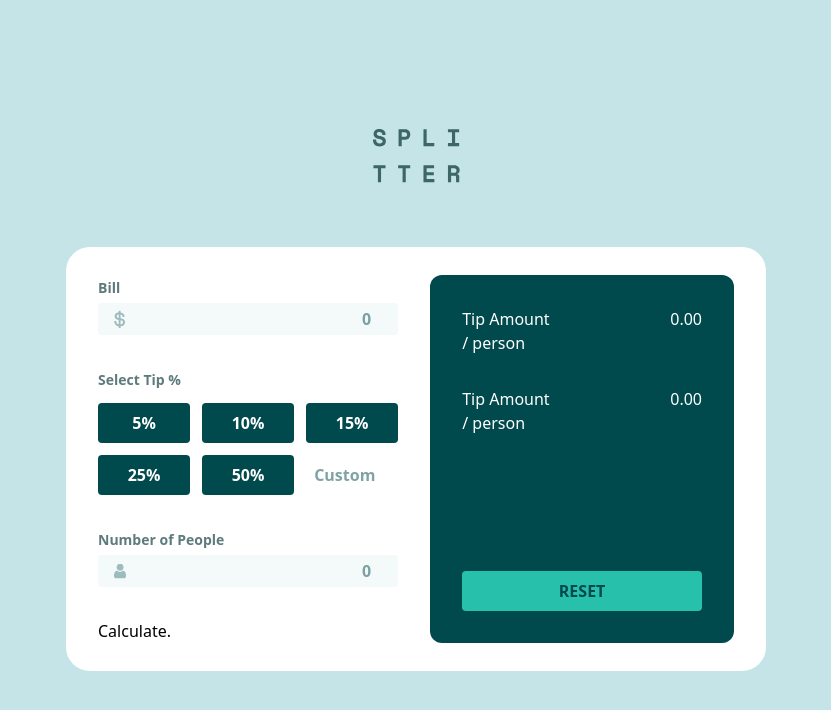
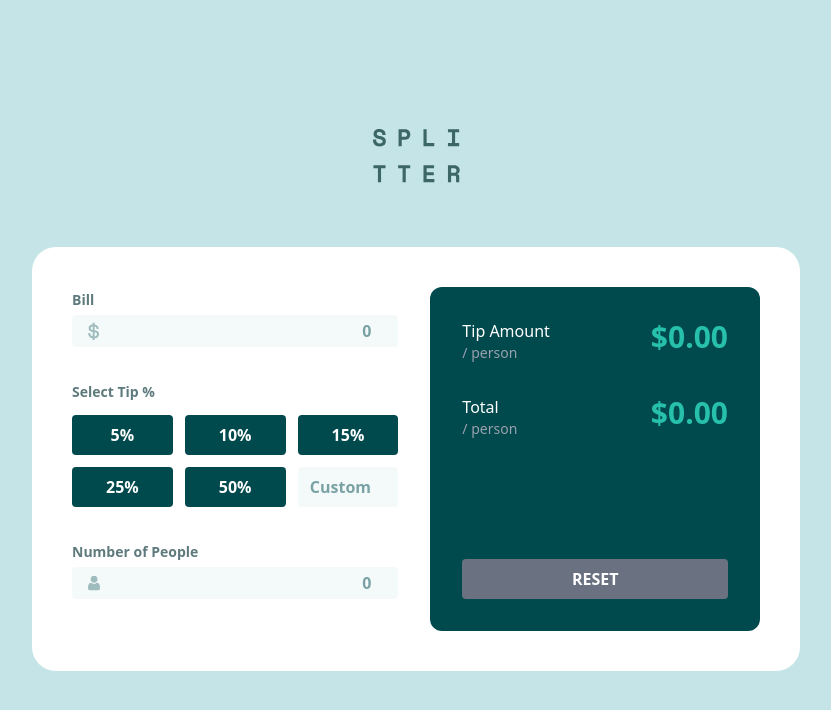
Before and after one commit to Skyz03/Tip-Calculator-Animation, a React (Vite) app: page / in a window 1280 px wide. Shown: the top 710 px of the page, without its empty margins (224-1055 px from the left). Built offline with nearby package versions, Linux system fonts and the light colour scheme.

Commit message:
fix: added function & stuff

```diff
--- a/index.html
+++ b/index.html
@@ -1,13 +1,16 @@
 <!doctype html>
 <html lang="en">
+
 <head>
   <meta charset="UTF-8" />
   <link rel="icon" type="image/svg+xml" href="/vite.svg" />
   <meta name="viewport" content="width=device-width, initial-scale=1.0" />
-    <title>tip-calculator-app</title>
+  <title>Tip Calculator Application -> Vite </title>
 </head>
+
 <body>
   <div id="root"></div>
   <script type="module" src="/src/main.jsx"></script>
 </body>
+
 </html>
--- a/src/components/TipCalculator.jsx
+++ b/src/components/TipCalculator.jsx
@@ -1,123 +1,168 @@
-import { useState } from "react";
+import { useState, useMemo } from "react";
 import { useForm } from "react-hook-form";
-import dollarIcon from "../assets/images/icon-dollar.svg"
-import iconPerson from "../assets/images/icon-person.svg"
+import dollarIcon from "../assets/images/icon-dollar.svg";
+import personIcon from "../assets/images/icon-person.svg";
 
 export default function TipCalculator() {
-
+  const tipOptions = [5, 10, 15, 25, 50];
   const [selectedTip, setSelectedTip] = useState(null);
 
   const {
     register,
-    handleSubmit,
-    formState: { errors }
-  } = useForm();
-  // when user submit data
-  const onSubmit = (data) => {
-    const tip = selectedTip !== null ? selectedTip : Number(data.customTip) || 0;
-    console.log("Bill:", data.bill);
-    console.log("Custom Tip:", tip);
-    console.log("People:", data.people);
-    console.log("Selected Tip:", selectedTip);
+    watch,
+    reset,
+    formState: { errors },
+  } = useForm({
+    defaultValues: {
+      bill: "",
+      customTip: "",
+      people: "",
+    },
+  });
+
+  // Watch form values in real-time
+  const bill = Number(watch("bill")) || 0;
+  const people = Number(watch("people")) || 0;
+  const customTip = Number(watch("customTip")) || 0;
+
+  // Determine actual tip percentage
+  const tipPercent = selectedTip ?? customTip ?? 0;
+
+  // Compute derived values using useMemo
+  const { tipAmountPerPerson, totalPerPerson } = useMemo(() => {
+    if (!bill || !people) return { tipAmountPerPerson: 0, totalPerPerson: 0 };
+    const tipTotal = (bill * tipPercent) / 100;
+    const tipPerPerson = tipTotal / people;
+    const totalPerPerson = (bill + tipTotal) / people;
+    return { tipAmountPerPerson: tipPerPerson, totalPerPerson };
+  }, [bill, people, tipPercent]);
+
+  // Reset handler
+  const handleReset = () => {
+    reset();
+    setSelectedTip(null);
   };
-  const tipOptions = [5, 10, 15, 25, 50];
 
   return (
-    <div className="flex flex-col md:flex-row gap-8 w-full max-w-[500px] sm:max-w-[600px] md:max-w-[700px]  bg-white text-black rounded-3xl p-7 pl-8 pr-8 ">
+    <div className='flex flex-col md:flex-row gap-8 w-full max-w-3xl bg-white text-black rounded-3xl p-7 md:p-10'>
+      {/* Left Panel: Inputs */}
+      <div className='w-full md:w-1/2'>
+        {/* Bill */}
+        <InputField
+          label='Bill'
+          icon={dollarIcon}
+          error={errors.bill}
+          register={register("bill", { required: true, min: 1 })}
+        />
 
-      <form onSubmit={handleSubmit(onSubmit)} className="w-full md:w-1/2">
-        {/* Bill seciton*/}
-        <div className="min-w-full mb-8">
-          <label className="text-sm text-[hsl(186,14%,43%)] font-semibold">Bill</label>
-          <div className="relative mt-1">
-            <img src={dollarIcon} alt="doller_Icon"
-              className="absolute left-4 top-1/2 -translate-y-1/2 w-3"
+        {/* Select Tip */}
+        <div className='mb-8'>
+          <label className='text-sm text-[hsl(186,14%,43%)] font-semibold'>
+            Select Tip %
+          </label>
+          <div className='grid grid-cols-3 gap-3 my-3'>
+            {tipOptions.map((tip) => (
+              <TipButton
+                key={tip}
+                tip={tip}
+                selectedTip={selectedTip}
+                onSelect={() => setSelectedTip(tip)}
+              />
+            ))}
+            <input
+              type='number'
+              {...register("customTip")}
+              placeholder='Custom'
+              onFocus={() => setSelectedTip(null)}
+              className='p-2 rounded font-bold text-[hsl(183,100%,15%)] text-center bg-[hsl(189,41%,97%)] outline-none focus:ring-1 focus:ring-[hsl(172,67%,45%)]'
             />
-            <input
-              type="number"
-              className="w-full bg-[hsl(189,41%,97%)] p-1 pl-10 pr-3 text-right text-[hsl(183,100%,15%)] rounded-sm font-bold outline-none focus:ring-1 focus:ring-[hsl(172,67%,45%)]"
-              placeholder="0"
-              {...register("bill", { required: true, min: 1 })}
-            />
-          </div>
-
-          {errors.bill && <span className="text-red-500 text-xs">Enter valid bill</span>}
-        </div>
-
-        {/* Tip Select Buttons section */}
-        <div className="mb-8">
-          <label className="text-sm text-[hsl(186,14%,43%)] font-semibold">Select Tip %</label>
-          <div className="grid grid-cols-3 gap-3 my-3">
-            {tipOptions.map((tip) => (
-              <button
-                key={tip}
-                type="button"
-                className={`p-2 rounded cursor-pointer font-bold ${selectedTip === tip
-                  ? "bg-[hsl(172,67%,45%)] text-[hsl(183,100%,15%)]"
-                  : "bg-[hsl(183,100%,15%)] text-white hover:bg-[rgb(38_192_171_/50%)] hover:text-[rgb(0,73,77)]"
-                  }`}
-                onClick={() => {
-                  setSelectedTip(tip);
-                }}
-              >
-                {tip}%
-              </button>
-            ))}
-            {/* Custom Tip */}
-            <input
-              type="number"
-              {...register("customTip")}
-              placeholder="Custom"
-              className="p-2 rounded font-bold text-[hsl(183,100%,15%)]  text-center appearance-none outline-none focus:ring-1 focus:ring-[hsl(172,67%,45%)]"
-              onFocus={() => setSelectedTip(null)}
-            />
-
-
           </div>
         </div>
 
-        {/* Number of People section */}
-        <div className="mb-8">
-          <label className="text-sm text-[hsl(186,14%,43%)] font-semibold">Number of People</label>
-          <div className="relative mt-1">
-            <img src={iconPerson} alt="personIcon"
-              className="absolute left-4 top-1/2 -translate-y-1/2 w-3" />
-            <input
-              type="number"
-              className="w-full bg-[hsl(189,41%,97%)] p-1 pl-10 pr-3 text-right text-[hsl(183,100%,15%)] rounded-sm font-bold outline-none focus:ring-1 focus:ring-[hsl(172,67%,45%)]"
-              placeholder="0"
-              {...register("people", { required: true, min: 1 })}
-            />
-            {/*  */}
-          </div>
-          {errors.people && <span className="text-red-500 text-xs">Enter number of people</span>}
+        {/* Number of People */}
+        <InputField
+          label='Number of People'
+          icon={personIcon}
+          error={errors.people}
+          register={register("people", { required: true, min: 1 })}
+        />
+      </div>
+
+      {/* Right Panel: Results */}
+      <div className='flex flex-col justify-between w-full md:w-1/2 bg-[hsl(183,100%,15%)] text-white p-8 rounded-xl'>
+        <div>
+          <ResultRow label='Tip Amount' value={tipAmountPerPerson} />
+          <ResultRow label='Total' value={totalPerPerson} />
         </div>
-        <button type="submit">Calculate. </button>
-      </form>
-      {/* result of tip calculator */}
-      <div className="flex flex-col justify-between w-full md:w-1/2 bg-[hsl(183,100%,15%)] text-white p-8 rounded-xl">
-        <div>
-
-          <div className="flex justify-between mb-8 ">
-            <div>
-              <p>Tip Amount</p>
-              <p>/ person</p>
-            </div>
-            <div>0.00</div>
-            {/*  */}
-          </div>
-          <div className="flex justify-between mb-8 ">
-            <div>
-              <p>Tip Amount</p>
-              <p>/ person</p>
-            </div>
-            <div>0.00</div>
-          </div>
-
-
-        </div>
-        <button className="bg-[hsl(172,67%,45%)] text-[hsl(183,100%,15%)] font-bold rounded cursor-pointer p-2">RESET</button>
+        <button
+          onClick={handleReset}
+          disabled={!bill && !people && !selectedTip && !customTip}
+          className={`font-bold rounded p-2 mt-6 ${
+            bill || people
+              ? "bg-[hsl(172,67%,45%)] text-[hsl(183,100%,15%)] hover:opacity-80"
+              : "bg-gray-500 cursor-not-allowed"
+          }`}
+        >
+          RESET
+        </button>
       </div>
     </div>
   );
 }
+
+/* ---------- Reusable Components ---------- */
+
+function InputField({ label, icon, register, error }) {
+  return (
+    <div className='mb-8'>
+      <label className='text-sm text-[hsl(186,14%,43%)] font-semibold'>
+        {label}
+      </label>
+      <div className='relative mt-1'>
+        <img
+          src={icon}
+          alt=''
+          className='absolute left-4 top-1/2 -translate-y-1/2 w-3'
+        />
+        <input
+          type='number'
+          placeholder='0'
+          {...register}
+          className='w-full bg-[hsl(189,41%,97%)] p-1 pl-10 pr-3 text-right text-[hsl(183,100%,15%)] rounded-sm font-bold outline-none focus:ring-1 focus:ring-[hsl(172,67%,45%)]'
+        />
+      </div>
+      {error && <span className='text-red-500 text-xs'>Required field</span>}
+    </div>
+  );
+}
+
+function TipButton({ tip, selectedTip, onSelect }) {
+  const isActive = selectedTip === tip;
+  return (
+    <button
+      type='button'
+      onClick={onSelect}
+      className={`p-2 rounded font-bold transition ${
+        isActive
+          ? "bg-[hsl(172,67%,45%)] text-[hsl(183,100%,15%)]"
+          : "bg-[hsl(183,100%,15%)] text-white hover:bg-[rgb(38_192_171_/50%)] hover:text-[rgb(0,73,77)]"
+      }`}
+    >
+      {tip}%
+    </button>
+  );
+}
+
+function ResultRow({ label, value }) {
+  return (
+    <div className='flex justify-between mb-8'>
+      <div>
+        <p>{label}</p>
+        <p className='text-sm text-gray-400'>/ person</p>
+      </div>
+      <p className='text-3xl font-bold text-[hsl(172,67%,45%)]'>
+        ${value.toFixed(2)}
+      </p>
+    </div>
+  );
+}
```
Also changed, not shown: src/App.jsx (+4 -5 lines). Lines whose indentation alone changed are shown as unchanged.
